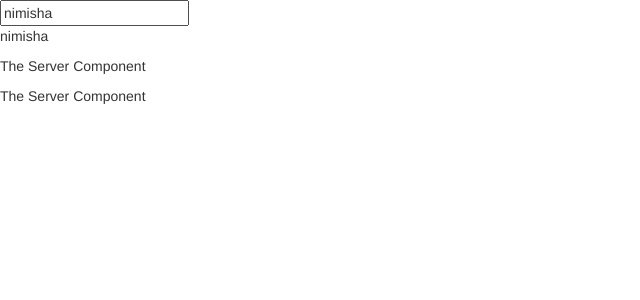
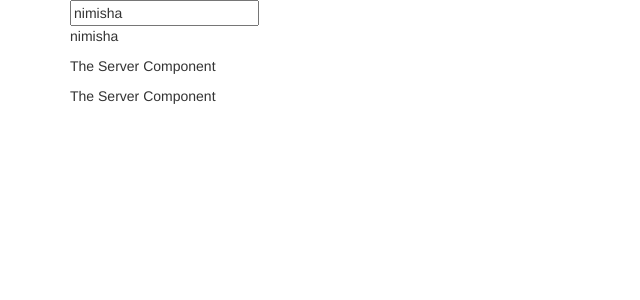
Before and after one commit to nimishawilson/my-first-angular-app, an Angular app: page / in a window 1280 px wide. Shown: the top 300 px of the page, without its empty margins (0-640 px from the left). Built offline with nearby package versions, Linux system fonts and the light colour scheme.

Commit message:
add bootstrap styling

```diff
--- a/src/app/app.component.html
+++ b/src/app/app.component.html
@@ -1,3 +1,9 @@
-<input type="text" [(ngModel)]="name">
-<p> {{name}}</p>
-<app-servers> </app-servers>
+<div class="container">
+    <div class="row">
+        <div class="col-xs-12">
+            <input type="text" [(ngModel)]="name">
+            <p> {{name}}</p>
+            <app-servers> </app-servers>
+        </div>
+    </div>
+</div>
```
